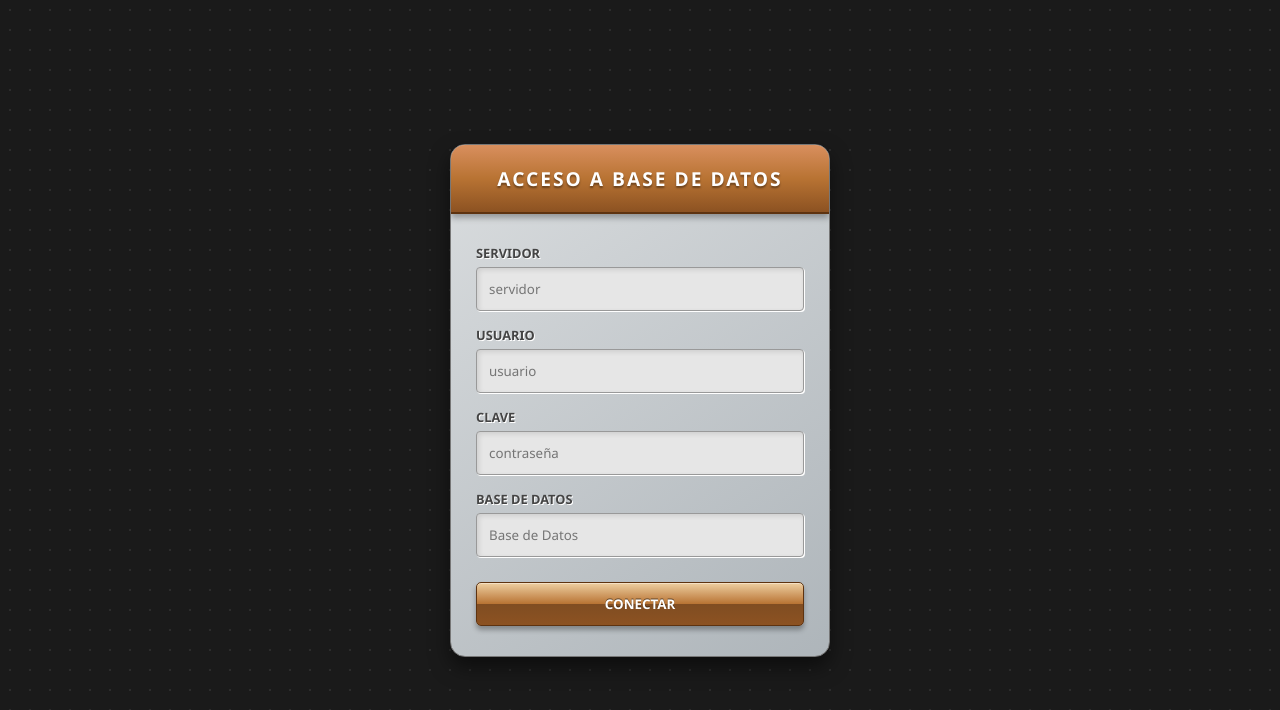
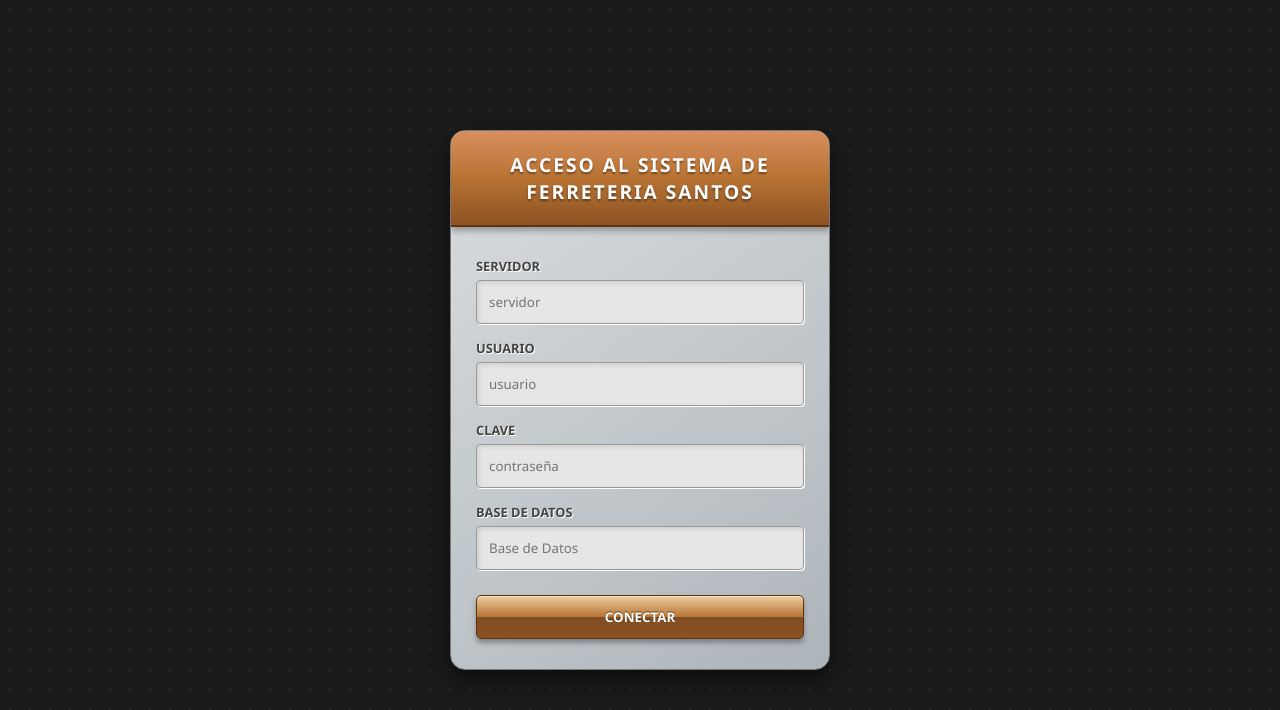
Before and after one commit to Jeanpier213/sistemaFerrero, a PHP site: page /login_vista.php in a window 1280 px wide. Shown: the top 710 px of the page. Run offline with PHP 8.4, Linux system fonts and the light colour scheme.

Commit message:
Update login_vista.php

```diff
--- a/vista/login_vista.php
+++ b/vista/login_vista.php
@@ -6,7 +6,7 @@
 
     <div class="contenedor-metalico">
         <div class="cabecera-cobre">
-            <h2>Acceso a Base de Datos</h2>
+            <h2>Acceso al sistema de Ferreteria Santos</h2>
         </div>
 
         <?php if (!empty($mensajeError)): ?>
```
